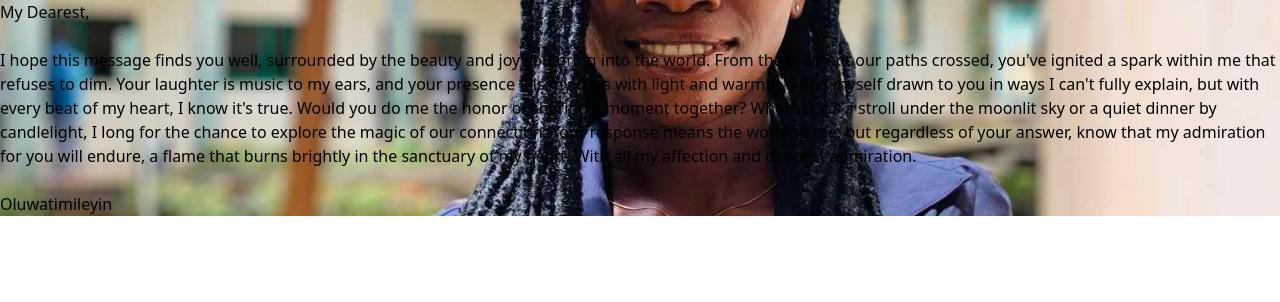
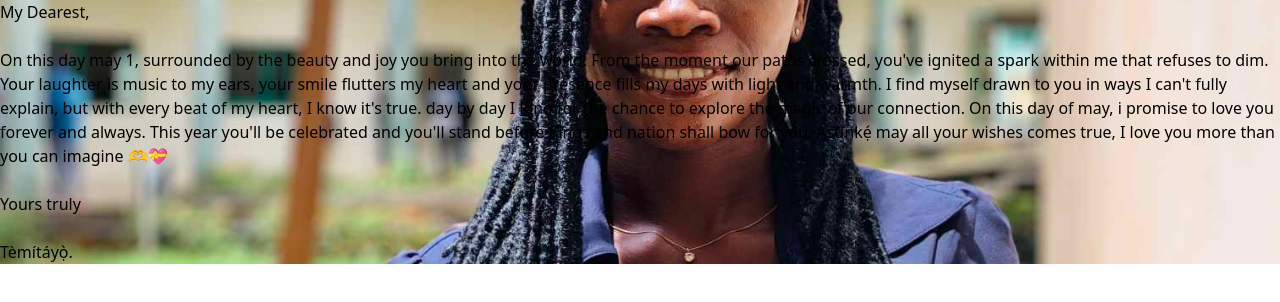
Before and after one commit to Maclemon17/Asunke, a Next.js app: page / in a window 1280 px wide. Shown: the top 302 px of the page. Built offline with nearby package versions, Linux system fonts and the light colour scheme.

Commit message:
Wishes updated

```diff
--- a/src/app/page.tsx
+++ b/src/app/page.tsx
@@ -5,19 +5,16 @@ export default function Home() {
         <div className=" flex justify-center items-center p-10">
           <div className="backdrop-blur-sm bg-[#673b5e]/60 rounded-md p-8 md:p-20 leading-wide tracking-wider">
             <h1 className="text-md font-medium text-white text-[.6rem] md:text-[1rem]">
-              My Dearest, <br /> <br /> I hope this message finds you well, surrounded by the
+              My Dearest, <br /> <br /> On this day may 1, surrounded by the
               beauty and joy you bring into the world. From the moment our paths
               crossed, you've ignited a spark within me that refuses to dim.
-              Your laughter is music to my ears, and your presence fills my days
+              Your laughter is music to my ears, your smile flutters my heart and your presence fills my days
               with light and warmth. I find myself drawn to you in ways I can't
               fully explain, but with every beat of my heart, I know it's true.
-              Would you do me the honor of sharing a moment together? Whether
-              it's a stroll under the moonlit sky or a quiet dinner by
-              candlelight, I long for the chance to explore the magic of our
-              connection. Your response means the world to me, but regardless of
-              your answer, know that my admiration for you will endure, a flame
-              that burns brightly in the sanctuary of my heart. With all my
-              affection and deepest admiration. <br /> <br /> Oluwatimileyin
+             day by day I long for the chance to explore the magic of our
+              connection. On this day of may, i promise to love you forever and always. This year you'll be celebrated and you'll stand before Kings and nation shall bow for you.
+              Àsùnkẹ́ may all your wishes comes true, I love you more than you can imagine 🫶💝<br /> <br /> Yours truly
+              <br /> <br /> Tèmítáyọ̀.
             </h1>
           </div>
         </div>
```
